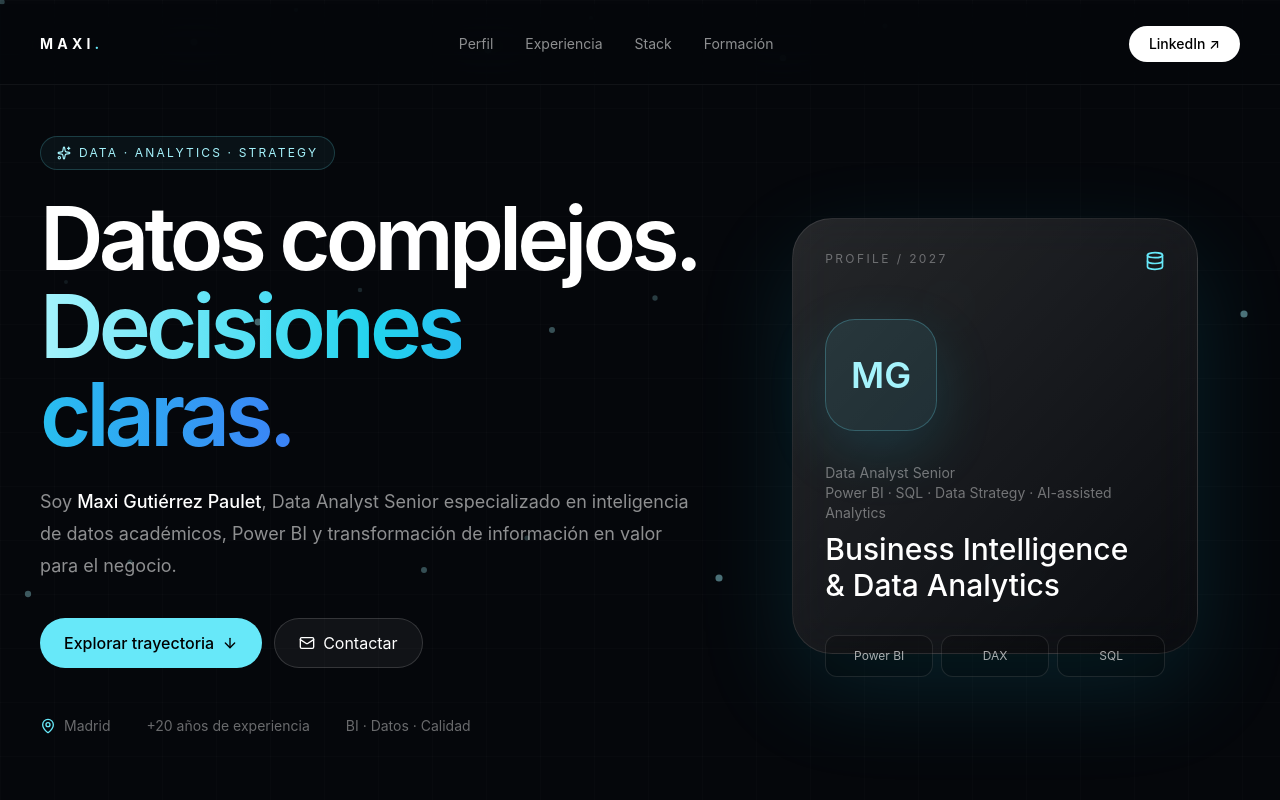
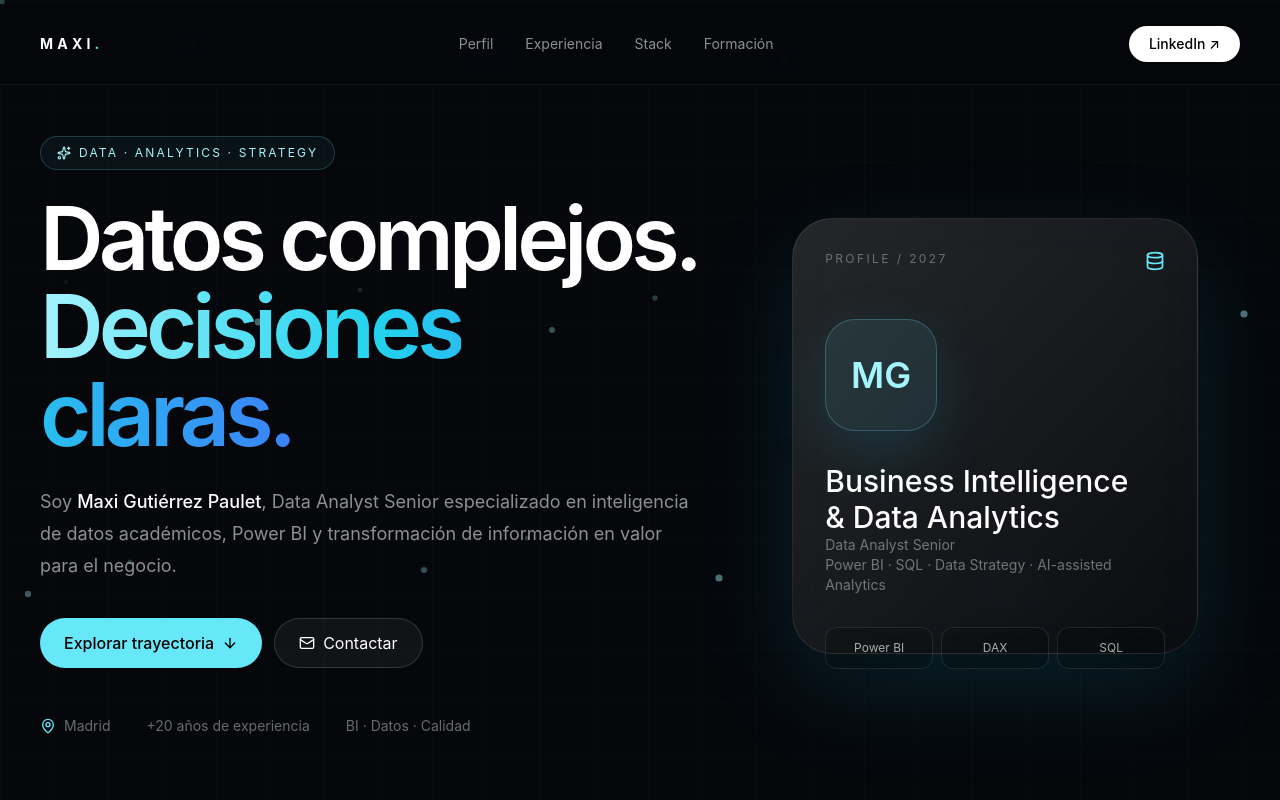
Before and after one commit to maxi-gutierrez-paulet/portfolio-maxi, a React (Vite) app: page / in a window 1280 px wide. Shown: the top 800 px of the page. Built offline with nearby package versions, Linux system fonts and the light colour scheme.

Commit message:
Reorder and adjust content in App.jsx

```diff
--- a/src/App.jsx
+++ b/src/App.jsx
@@ -472,17 +472,16 @@ function App() {
 
             <div className="mt-8">
 
+              <h2 className="mt-2 text-3xl font-medium">
+                Business Intelligence
+                <br />
+                &amp; Data Analytics
+              </h2>
               <p className="text-sm text-white/40">
                 Data Analyst Senior
                 <br />
                 Power BI · SQL · Data Strategy · AI-assisted Analytics
               </p>
-
-              <h2 className="mt-2 text-3xl font-medium">
-                Business Intelligence
-                <br />
-                &amp; Data Analytics
-              </h2>
 
             </div>
 
```
